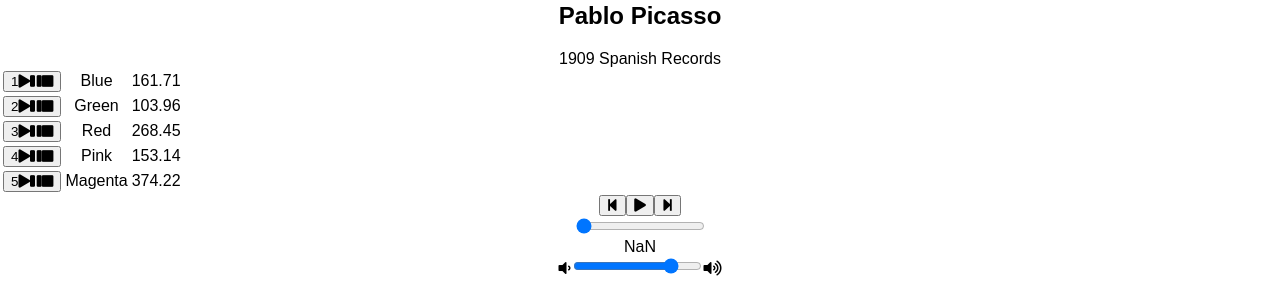
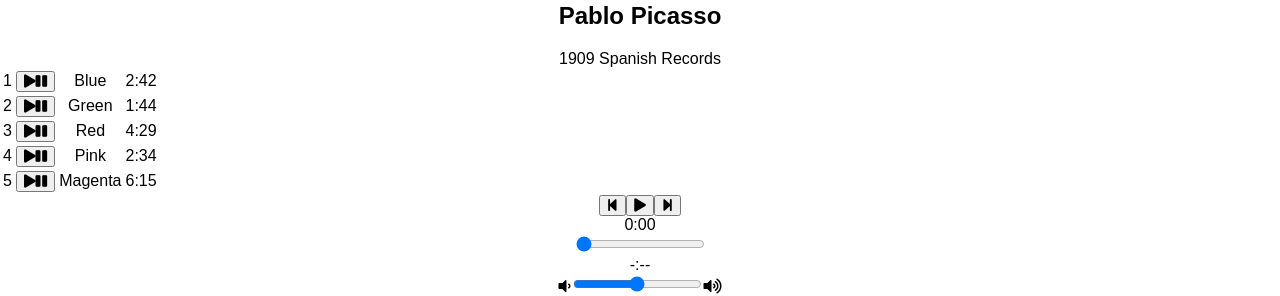
Before and after one commit to mattMusser/jamable-react, a React (Create React App) app: page /album/the-colors in a window 1280 px wide. Shown: the part 571-867 px from the top of the page. Built offline with nearby package versions, Linux system fonts and the light colour scheme.

Commit message:
add handleVolumeChange and formatTime

```diff
--- a/src/components/Album.js
+++ b/src/components/Album.js
@@ -15,6 +15,7 @@
       currentSong: album.songs[0],
       currentTime: 0,
       duration: album.songs[0].duration,
+      volume: 0.5,
       isPlaying: false
     };
 
@@ -22,7 +23,7 @@
     this.audioElement.src = album.songs[0].audioSrc;
   }
 
-  ComponentDidMount() {
+  componentDidMount() {
     this.eventListeners = {
       timeupdate: e => {
         this.setState({ currentTime: this.audioElement.currentTime });
@@ -35,7 +36,7 @@
     this.audioElement.addEventListener('durationchange', this.eventListeners.durationchange);
   }
 
-  ComponentWillUnmount() {
+  componentWillUnmount() {
     this.audioElement.src = null;
     this.audioElement.removeEventListener('timeupdate', this.eventListeners.timeupdate);
     this.audioElement.removeEventListener('durationchange', this.eventListeners.durationchange);
@@ -89,6 +90,24 @@
     this.setState({ currentTime: newTime });
   }
 
+  handleVolumeChange(e) {
+    this.audioElement.volume = e.target.value;
+    this.setState({ volume: e.target.value })
+  }
+
+  formatTime(timeInSec) {
+    const minutes = Math.floor(timeInSec / 60);
+    const seconds = Math.ceil(timeInSec % 60);
+    if (seconds < 10) {
+      return "0:0" + seconds;
+    }
+    if(isNaN(timeInSec)) {
+      return "-:--"
+    }
+    return (minutes+":"+seconds).toString();
+
+  }
+
   render() {
     return (
       <section className="album">
@@ -111,16 +130,15 @@
             {
               this.state.album.songs.map( (song, index) =>
                 <tr className="song" key={index} onClick={() => this.handleSongClick(song)}>
+                  <td className="song-number">{index+1}</td>
                   <td className="song-actions">
                     <button>
-                      <span className="song-number">{index+1}</span>
                       <span className="fas fa-play" ></span>
                       <span className="fas fa-pause"></span>
-                      <span className="fas fa-stop"></span>
                     </button>
                   </td>
                   <td className="song-title">{song.title}</td>
-                  <td className="song-duration">{song.duration}</td>
+                  <td className="song-duration">{this.formatTime(song.duration)}</td>
                 </tr>
               )
             }
@@ -129,12 +147,15 @@
         <PlayerBar
           isPlaying={this.state.isPlaying}
           currentSong={this.state.currentSong}
-          currentTime={() => this.audioElement.currentTime}
+          currentTime={this.audioElement.currentTime}
           duration={this.audioElement.duration}
+          volume={this.state.volume}
           handleSongClick={() => this.handleSongClick(this.state.currentSong)}
           handlePrevClick={() => this.handlePrevClick()}
           handleNextClick={() => this.handleNextClick()}
           handleTimeChange={(e) => this.handleTimeChange(e)}
+          handleVolumeChange={(e) => this.handleVolumeChange(e)}
+          formatTime={(timeInSec) => this.formatTime(timeInSec)}
         />
       </section>
     )
--- a/src/components/PlayerBar.js
+++ b/src/components/PlayerBar.js
@@ -16,7 +16,7 @@
           </button>
         </section>
         <section id="time-control">
-          <div className="current-time">{this.props.currentTime}</div>
+          <div className="current-time">{this.props.formatTime(this.props.currentTime)}</div>
           <input
             type="range"
             className="seek-bar"
@@ -26,11 +26,19 @@
             step="0.01"
             onChange={this.props.handleTimeChange}
           />
-          <div className="total-time">{this.props.duration}</div>
+          <div className="total-time">{this.props.formatTime(this.props.duration)}</div>
         </section>
         <section id="volume-control">
           <div className="fas fa-volume-down"></div>
-          <input type="range" className="seek-bar" value="80" />
+          <input
+            type="range"
+            className="seek-bar"
+            value={this.props.volume || 0}
+            max="1"
+            min="0"
+            step="0.01"
+            onChange={this.props.handleVolumeChange}
+          />
           <div className="fas fa-volume-up"></div>
         </section>
       </section>
```
